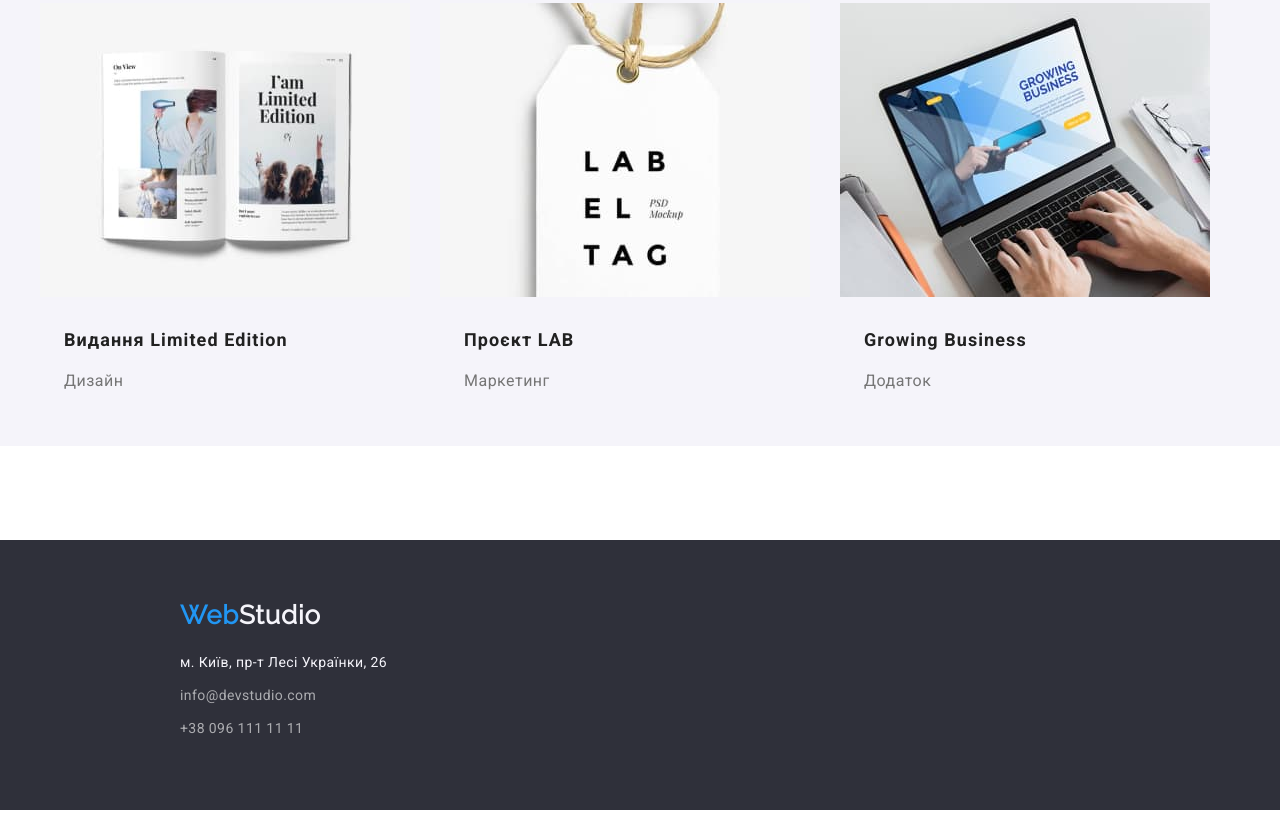
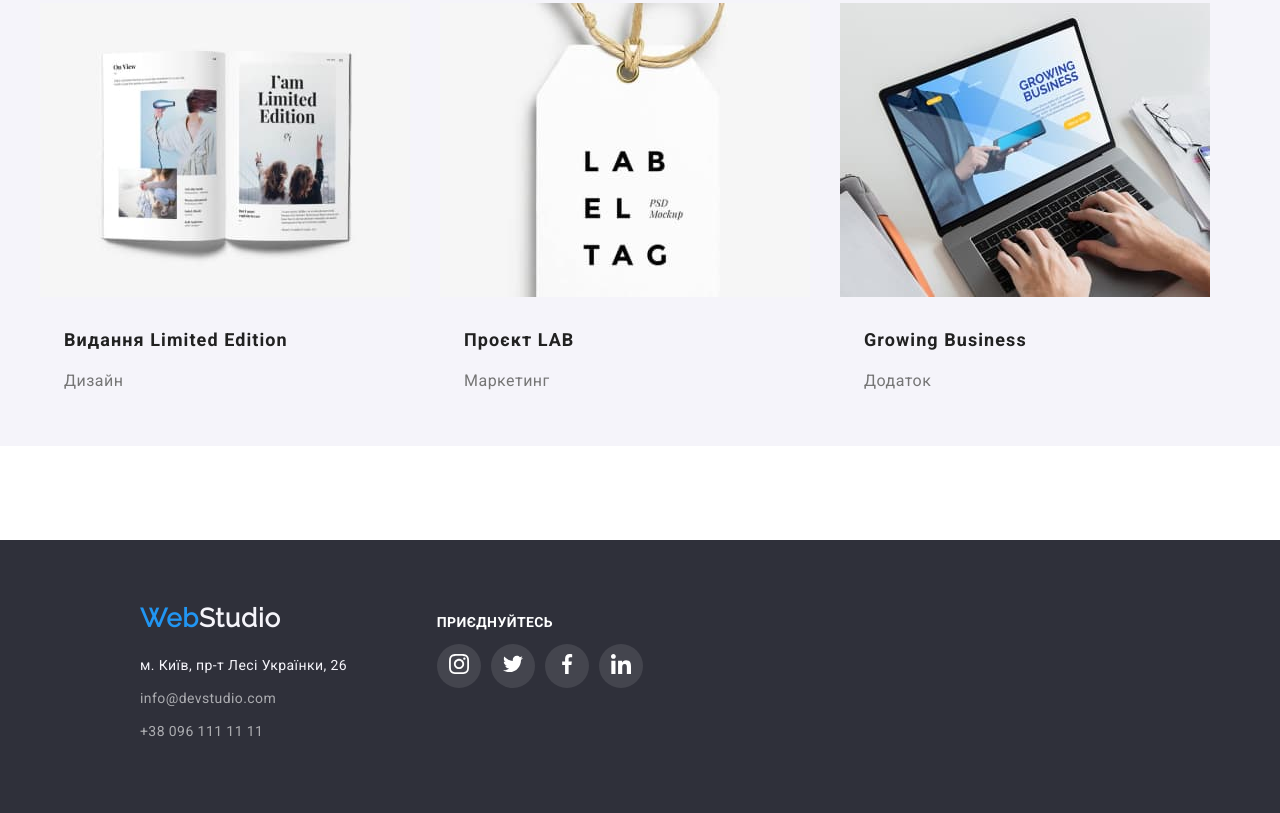
Before and after one commit to Morello100/Course-4, a plain HTML site: page portfolio.html in a window 1280 px wide. Shown: the part 1150-1963 px from the top of the page. Drawn offline with nearby package versions, Linux system fonts and the light colour scheme.

Commit message:
Update portfolio.html

```diff
--- a/portfolio.html
+++ b/portfolio.html
@@ -17,15 +17,22 @@
             <a href="./index.html" class="link logo"><span class="logo-first-part">Web</span><span class="logo-second-part">Studio</span></a>
 
             <ul class="list list-pagination">
-                <li class="header-list"><a href="./index.html" class="pagination link">Студія</a></li>
+                <li class="header-list"><a href="./index.html" class=" link pagination">Студія</a></li>
                 <li class="header-list"><a href="./portfolio.html" class="current link">Портфоліо</a></li>
                 <li class="header-list"><a href="" class="pagination link">Контакти</a></li>
             </ul>
         </nav>
 
             <ul class="list list-contacts">
-                <li class="header-list"> <a href="info@devstudio.com" class="contacts link">info@devstudio.com</a></li>
-                <li> <a href="+380961111111" class="contacts link">+38 096 111 11 11</a></li>
+                <li class="header-list"> <a href="info@devstudio.com" class="contacts link">
+                    <svg class="contacts-icon" width="16px", height="12px">
+                        <use href="./images/symbol-defs.svg#icon-envelope"></use>
+                    </svg>info@devstudio.com</a></li>
+
+                <li> <a href="+380961111111" class="contacts link">
+                    <svg class="contacts-icon" width="10px", height="16px">
+                         <use href="./images/symbol-defs.svg#icon-smartphone"></use>
+                    </svg>+38 096 111 11 11</a></li>
             </ul>
         </div>
     </header>
@@ -95,9 +102,8 @@
         </section>
     </main>
  <footer class="footer">
-        <div class="container">
+<div class="">
         <a href="./index.html" class="link logo-footer"><span class="logo-first-part">Web</span><span class="logo-footer-second-part">Studio</span></a>
-
     <address>
     <ul class="list footer-adress">
             <li><a href="https://goo.gl/maps/XB4yXC44z2DS1Ke76" class="street-address link">м. Київ, пр-т Лесі Українки, 26</a></li>
@@ -106,6 +112,30 @@
     </ul>
     </address>
 </div>
+<div class="container-contacts ">
+<p class="footer-title">приєднуйтесь</p>
+<ul class="list team-list-icon-footer">
+    <li class="team-element-icon-footer"> <a href="./index.html" class="link">
+        <svg class="team-contacts-icon-footer"  width="20px", height="20px">
+            <use href="./images/symbol-defs.svg#icon-instagram"></use>
+        </svg></a>
+    </li>
+    <li class="team-element-icon-footer"> <a href="./index.html" class="link">
+        <svg class="team-contacts-icon-footer"  width="20px", height="20px">
+            <use href="./images/symbol-defs.svg#icon-twitter"></use>
+        </svg></a>
+    </li>
+    <li class="team-element-icon-footer"> <a href="./index.html" class="link">
+        <svg class="team-contacts-icon-footer"  width="20px", height="20px">
+            <use href="./images/symbol-defs.svg#icon-facebook"></use>
+        </svg></a>
+    </li>
+    <li class="team-element-icon-footer"><a href="./index.html" class="link">
+        <svg class="team-contacts-icon-footer"  width="20px", height="20px">
+            <use href="./images/symbol-defs.svg#icon-linkedin"></use>
+        </svg></a>
+    </li>
+</div>
     </footer>
 </body>
 </html>
```
Lines whose indentation alone changed are shown as unchanged.
